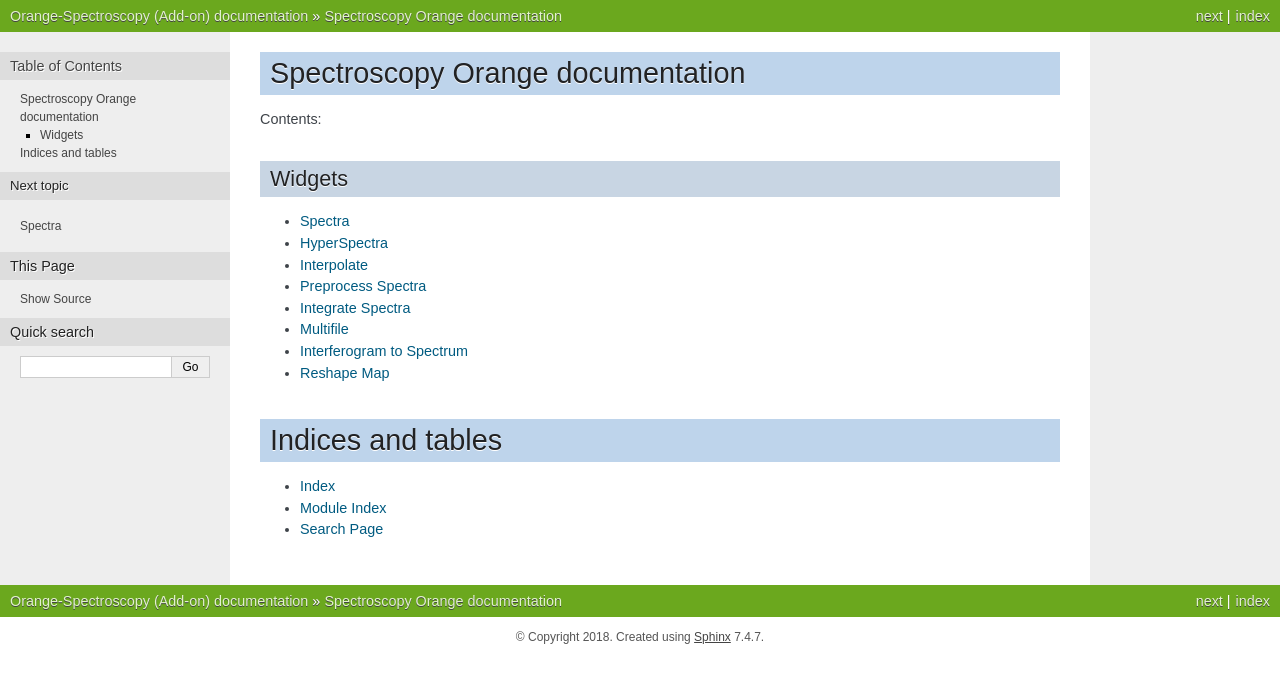
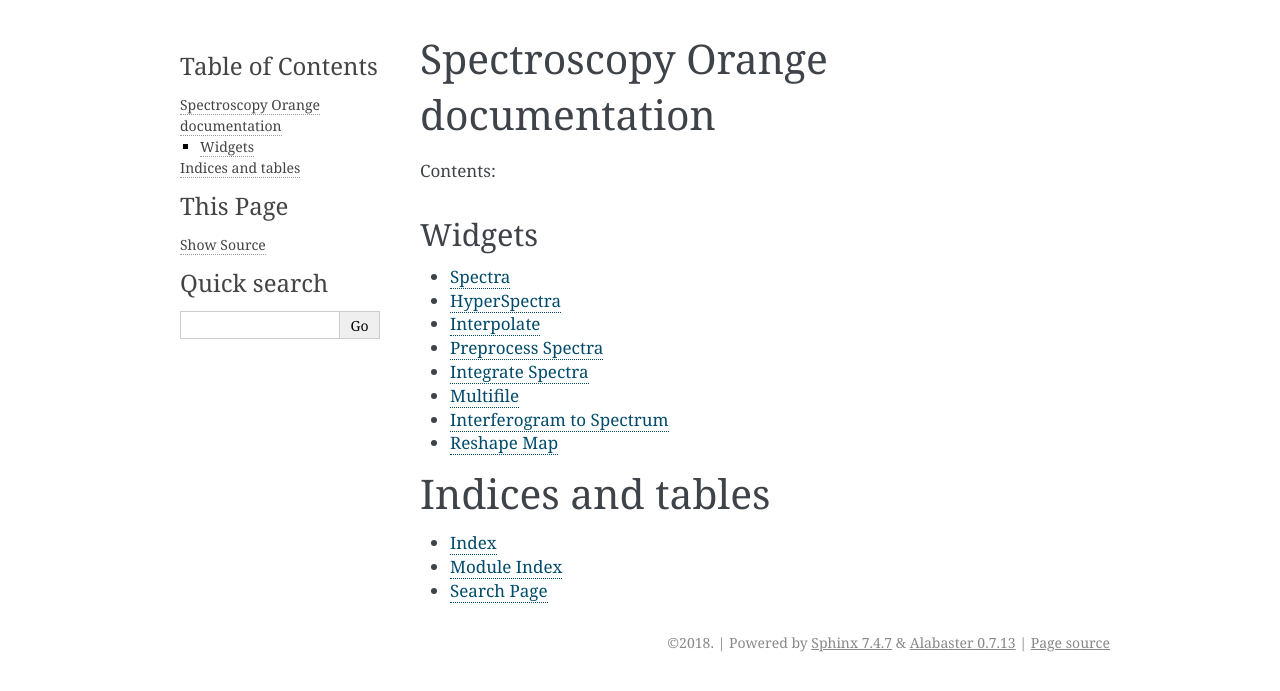
Before and after one commit to znarthur/orange-spectroscopy, a Sphinx documentation site: the page built from doc/index.rst, in a window 1280 px wide. Shown: the top 691 px of the page. Built offline with Sphinx 7.4.7, drawn with Linux system fonts in a browser that asks for light colours.

Commit message:
Documenation: use the new stylesheet

```diff
--- a/doc/conf.py
+++ b/doc/conf.py
@@ -112,7 +112,7 @@
 
 # The theme to use for HTML and HTML Help pages.  See the documentation for
 # a list of builtin themes.
-html_theme = 'nature'
+html_theme = 'alabaster'
 
 # Theme options are theme-specific and customize the look and feel of a theme
 # further.  For a list of options available for each theme, see the
@@ -286,3 +286,6 @@
 
 # If true, do not generate a @detailmenu in the "Top" node's menu.
 #texinfo_no_detailmenu = False
+
+def setup(app):
+    app.add_stylesheet('style.css')
```
